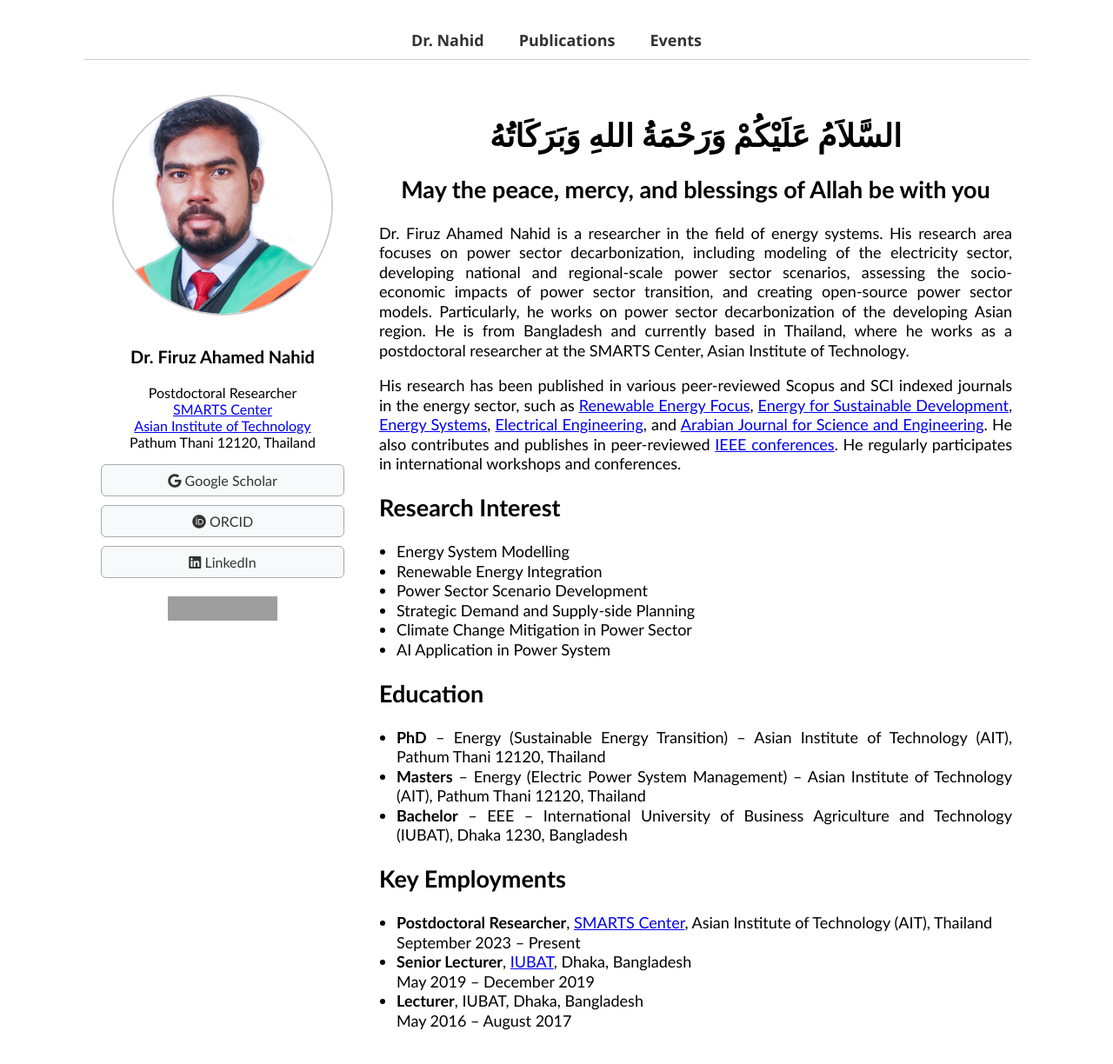
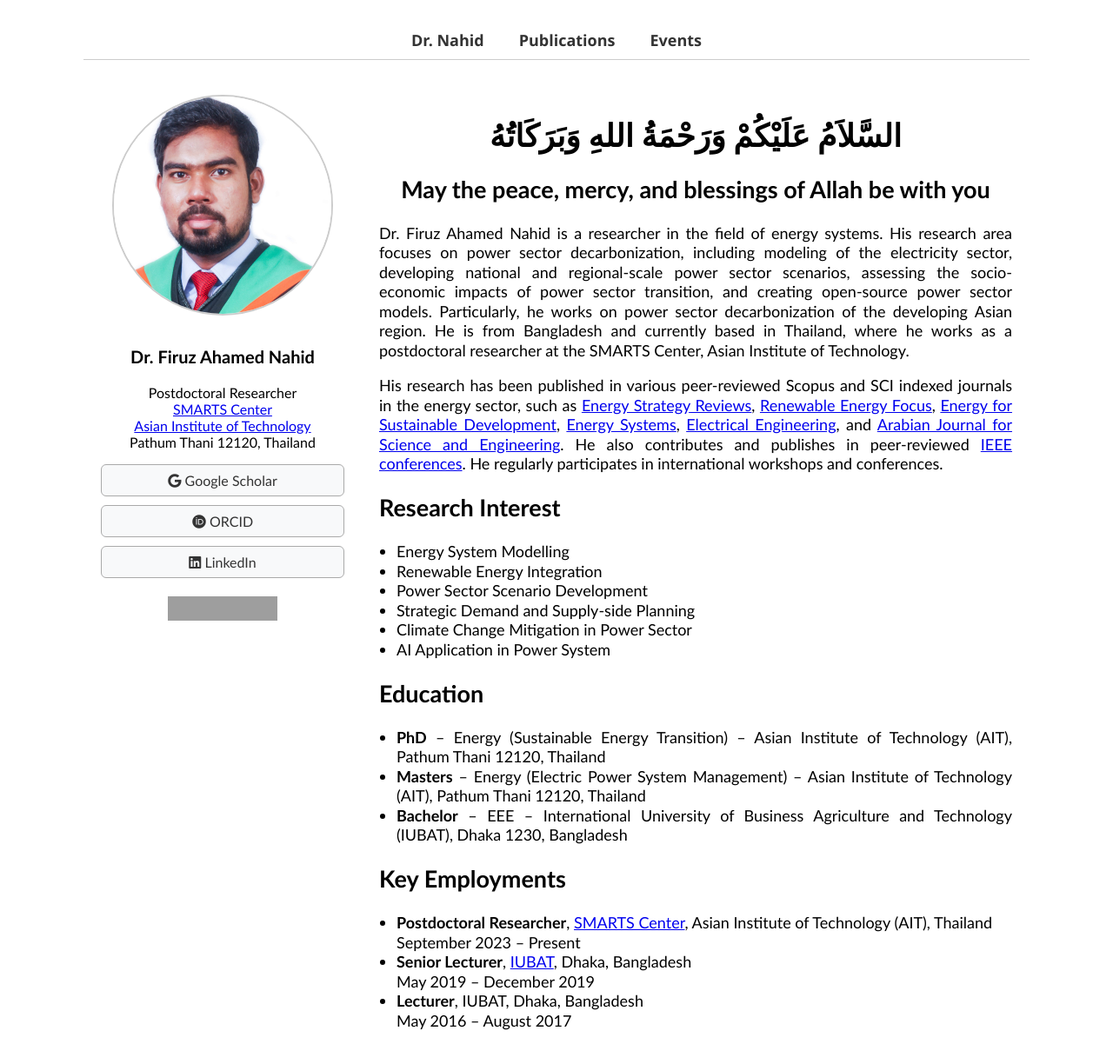
Before and after one commit to FiruzAhamed/firuzahamed.github.io, a Jekyll site: the page built from index.md, in a window 1280 px wide and 1299 px high. Shown: the top 1224 px of the window at 87% size. Built offline with Jekyll 4.4.1, drawn with Linux system fonts in a browser that asks for light colours; grey boxes are pictures that could not be loaded.

Commit message:
Update index.md
Signed-off-by: Firuz Ahamed Nahid <122635742+FiruzAhamed@users.noreply.github.com>

```diff
--- a/index.md
+++ b/index.md
@@ -54,6 +54,7 @@ permalink: /
 
       <p>
         His research has been published in various peer-reviewed Scopus and SCI indexed journals in the energy sector, such as
+        <a href="https://www.sciencedirect.com/journal/energy-strategy-reviews" target="_blank"> Energy Strategy Reviews</a>,
         <a href="https://www.sciencedirect.com/journal/renewable-energy-focus" target="_blank">Renewable Energy Focus</a>,
         <a href="https://www.sciencedirect.com/journal/energy-for-sustainable-development" target="_blank">Energy for Sustainable Development</a>,
         <a href="https://www.springer.com/journal/12667" target="_blank">Energy Systems</a>,
```
